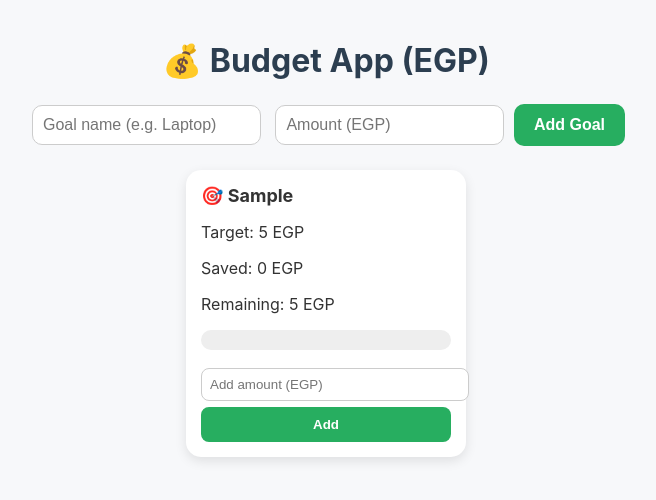
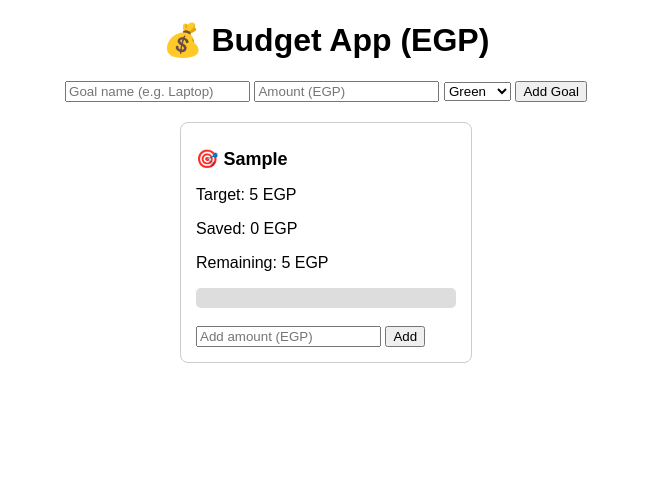
Before and after one commit to ticketsmetro1-stack/budget, a plain HTML site: page index.html in a window 1280 px wide. Both pictures are taken after typing "Sample", "5" into the empty fields and a click on the button "Add Goal". Shown: the whole page, without its empty margins (314-970 px from the left). Drawn offline with Linux system fonts and the light colour scheme.

Commit message:
Update index.html

```diff
--- a/index.html
+++ b/index.html
@@ -4,115 +4,39 @@
   <meta charset="UTF-8">
   <meta name="viewport" content="width=device-width, initial-scale=1.0">
   <title>Budget App</title>
-
-  <!-- iOS Home Screen -->
-  <link rel="apple-touch-icon" href="icon.png">
-  <meta name="apple-mobile-web-app-title" content="BudgetEGP">
-  <meta name="apple-mobile-web-app-capable" content="yes">
-  <meta name="apple-mobile-web-app-status-bar-style" content="default">
-
   <style>
-    body {
-      font-family: -apple-system, BlinkMacSystemFont, Arial, sans-serif;
-      margin: 0;
-      padding: 20px;
-      background: #f7f8fa;
-      color: #333;
-    }
-    h1 {
-      text-align: center;
-      margin-bottom: 20px;
-      color: #2c3e50;
-    }
-    .goal-input {
-      text-align: center;
-      margin-bottom: 20px;
-    }
-    .goal-input input {
-      padding: 10px;
-      margin: 5px;
-      border: 1px solid #ccc;
-      border-radius: 10px;
-      font-size: 16px;
-    }
-    .goal-input button {
-      padding: 12px 20px;
-      background: #27ae60;
-      color: white;
-      border: none;
-      border-radius: 10px;
-      font-size: 16px;
-      font-weight: bold;
-      cursor: pointer;
-      transition: 0.2s;
-    }
-    .goal-input button:hover {
-      background: #219150;
-    }
-    .goals-container {
-      display: flex;
-      gap: 20px;
-      flex-wrap: wrap;
-      justify-content: center;
-    }
-    .goal-card {
-      background: #fff;
-      border-radius: 15px;
-      padding: 15px;
-      width: 250px;
-      box-shadow: 0 4px 12px rgba(0,0,0,0.1);
-    }
-    .goal-title {
-      font-size: 18px;
-      font-weight: bold;
-      margin-bottom: 8px;
-    }
-    .progress {
-      height: 20px;
-      background: #eee;
-      border-radius: 10px;
-      overflow: hidden;
-      margin: 10px 0;
-    }
-    .bar {
-      height: 100%;
-      background: linear-gradient(90deg, #27ae60, #2ecc71);
-      width: 0%;
-      transition: width 0.3s ease;
-    }
-    .goal-card input {
-      width: 100%;
-      padding: 8px;
-      margin-top: 8px;
+    body { font-family: Arial, sans-serif; margin: 20px; }
+    h1 { text-align: center; }
+    .goal-form { margin: 20px 0; text-align: center; }
+    .goals { display: flex; gap: 20px; flex-wrap: wrap; justify-content: center; }
+    .goal {
       border: 1px solid #ccc;
       border-radius: 8px;
+      padding: 15px;
+      width: 260px;
     }
-    .goal-card button {
-      width: 100%;
-      padding: 10px;
-      background: #27ae60;
-      color: #fff;
-      border: none;
-      border-radius: 8px;
-      margin-top: 6px;
-      cursor: pointer;
-      font-weight: bold;
-    }
-    .goal-card button:hover {
-      background: #219150;
-    }
+    .progress { height: 20px; background: #ddd; border-radius: 5px; overflow: hidden; }
+    .bar { height: 100%; width: 0%; }
+    h2 { margin: 10px 0; font-size: 18px; }
   </style>
 </head>
 <body>
   <h1>💰 Budget App (EGP)</h1>
 
-  <div class="goal-input">
+  <div class="goal-form">
     <input id="goalName" placeholder="Goal name (e.g. Laptop)">
     <input id="goalAmount" type="number" placeholder="Amount (EGP)">
+    <select id="goalColor">
+      <option value="green">Green</option>
+      <option value="blue">Blue</option>
+      <option value="red">Red</option>
+      <option value="orange">Orange</option>
+      <option value="purple">Purple</option>
+    </select>
     <button onclick="addGoal()">Add Goal</button>
   </div>
 
-  <div class="goals-container" id="goalsContainer"></div>
+  <div class="goals" id="goalsContainer"></div>
 
   <script>
     let goals = [];
@@ -130,10 +54,11 @@
     }
 
     function addGoal() {
-      const name = document.getElementById("goalName").value.trim();
+      const name = document.getElementById("goalName").value;
       const target = parseFloat(document.getElementById("goalAmount").value);
+      const color = document.getElementById("goalColor").value;
       if (name && !isNaN(target) && target > 0) {
-        goals.push({ name, target, saved: 0 });
+        goals.push({ name, target, saved: 0, color });
         saveData();
         renderGoals();
         document.getElementById("goalName").value = "";
@@ -159,12 +84,13 @@
         const percent = Math.min((goal.saved / goal.target) * 100, 100);
 
         container.innerHTML += `
-          <div class="goal-card">
-            <div class="goal-title">🎯 ${goal.name}</div>
+          <div class="goal">
+            <h2>🎯 ${goal.name}</h2>
             <p>Target: ${goal.target} EGP</p>
             <p>Saved: ${goal.saved} EGP</p>
             <p>Remaining: ${remaining} EGP</p>
-            <div class="progress"><div class="bar" style="width:${percent}%;"></div></div>
+            <div class="progress"><div class="bar" style="width:${percent}%; background:${goal.color};"></div></div>
+            <br>
             <input id="addAmount-${index}" type="number" placeholder="Add amount (EGP)">
             <button onclick="addSavings(${index})">Add</button>
           </div>
@@ -174,15 +100,5 @@
 
     loadData();
   </script>
-
-  <!-- Service Worker -->
-  <script>
-    if ("serviceWorker" in navigator) {
-      navigator.serviceWorker
-        .register("/sw.js")
-        .then(() => console.log("✅ Service Worker registered"))
-        .catch(err => console.error("⚠️ SW failed:", err));
-    }
-  </script>
 </body>
 </html>
```
